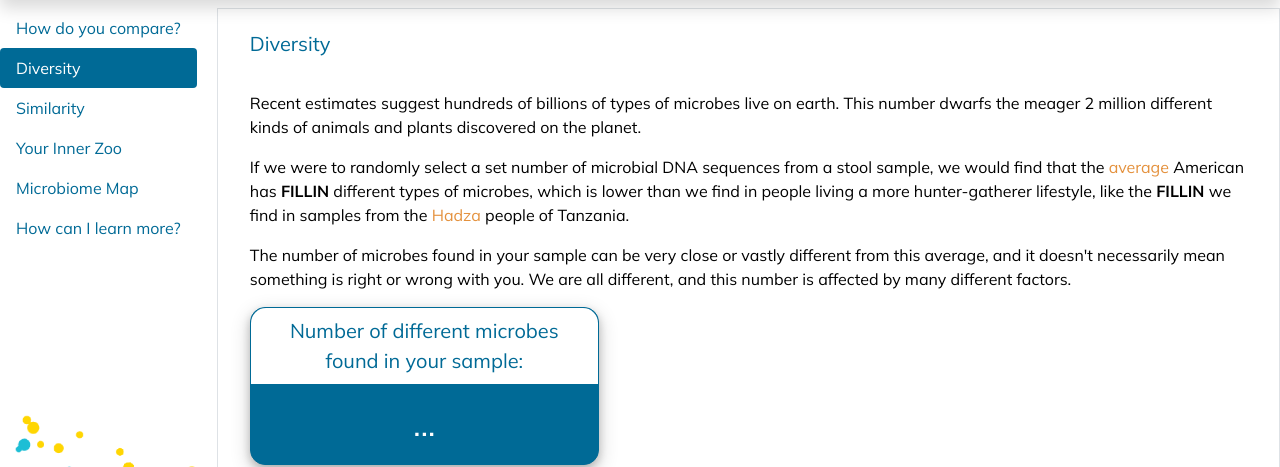
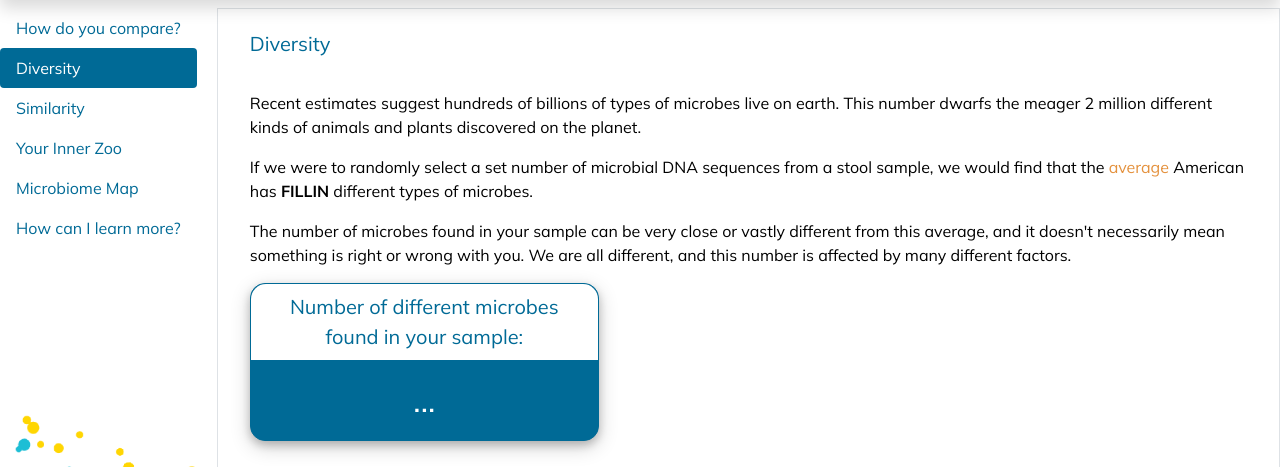
Before and after one commit to biocore/microsetta-interface, a Python web app: template microsetta_interface/templates/new_results_page.jinja2 in a window 1280 px wide, after a click on "Diversity". Shown: the part 81-548 px from the top of the page. Run offline with Jinja, Linux system fonts and the light colour scheme; the template is opened without the code that fills it, so the values that code supplies are empty; some libraries are stand-ins or nearby versions.

Commit message:
Average diversity tweaks

```diff
--- a/microsetta_interface/templates/new_results_page.jinja2
+++ b/microsetta_interface/templates/new_results_page.jinja2
@@ -1201,13 +1201,13 @@
 
     function updateObservedOTUs(state) {
         var us_text = document.getElementById('average-american-observed-otus');
-        var hadza_text = document.getElementById('average-hadza-observed-otus');
+        // var hadza_text = document.getElementById('average-hadza-observed-otus');
         if (state.dataset_type.value === 'WGS') {
-            us_text.innerText = '107';
-            hadza_text.innerText = '129';
+            us_text.innerText = '122';
+            // hadza_text.innerText = '129';
         } else if (state.dataset_type.value === '16S') {
             us_text.innerText = '93';
-            hadza_text.innerText = '132';
+            // hadza_text.innerText = '132';
         }
     }
 
@@ -1427,7 +1427,7 @@
                       {{ _('Recent estimates suggest hundreds of billions of types of microbes live on earth. This number dwarfs the meager 2 million different kinds of animals and plants discovered on the planet.') }}
                   </p>
                   <p>
-                      {{ _('If we were to randomly select a set number of microbial DNA sequences from a stool sample, we would find that the&nbsp;<span id="average-us-tooltip" class="orange-text" data-bs-toggle="tooltip" data-bs-html="true" data-bs-placement="top" title="Based on fecal samples from Microsetta participants in the United States">average</span>&nbsp;American has&nbsp;<strong id="average-american-observed-otus">FILLIN</strong>&nbsp;different types of microbes, which is lower than we find in people living a more hunter-gatherer lifestyle, like the&nbsp;<strong id="average-hadza-observed-otus">FILLIN</strong>&nbsp;we find in samples from the&nbsp;<span id="taxa-tooltip" class="orange-text" data-bs-toggle="tooltip" data-bs-html="true" data-bs-placement="top" title="The Hadza are an indigenous hunter-gather group in Tanzania. The summary of the Hadza microbiome is based on Smits et al. Science 2017">Hadza</span>&nbsp;people of Tanzania.') }}
+                      {{ _('If we were to randomly select a set number of microbial DNA sequences from a stool sample, we would find that the&nbsp;<span id="average-us-tooltip" class="orange-text" data-bs-toggle="tooltip" data-bs-html="true" data-bs-placement="top" title="Based on fecal samples from Microsetta participants in the United States">average</span>&nbsp;American has&nbsp;<strong id="average-american-observed-otus">FILLIN</strong>&nbsp;different types of microbes.') }}
                   </p>
                   <p>
                       {{ _('The number of microbes found in your sample can be very close or vastly different from this average, and it doesn\'t necessarily mean something is right or wrong with you. We are all different, and this number is affected by many different factors.') }}
```
